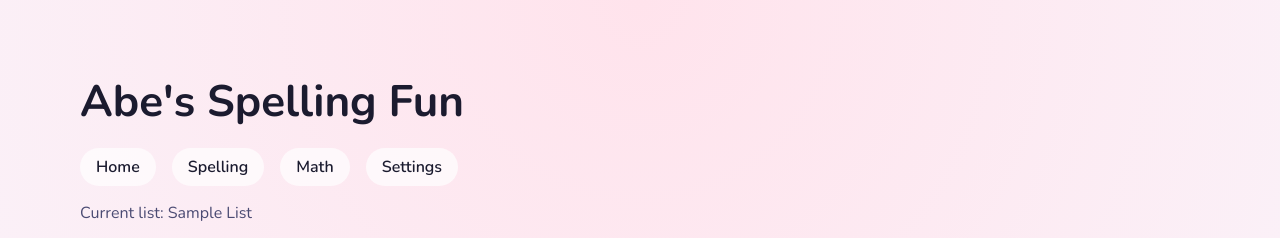
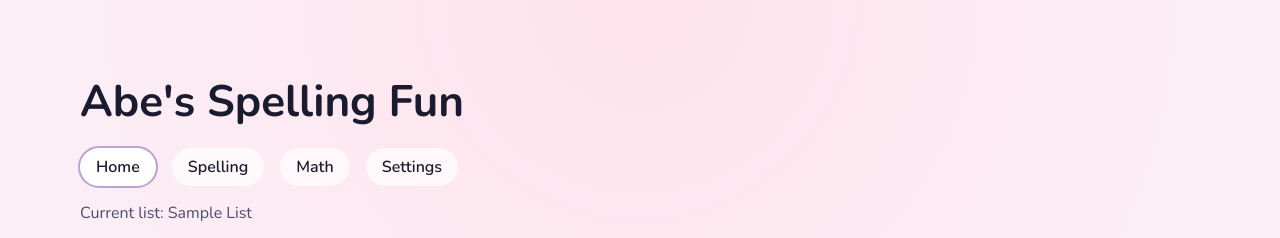
Before and after one commit to Arkist5/AbesSpellingFun, a React (Vite) app: page / in a window 1280 px wide. Shown: the top 238 px of the page. Built offline with nearby package versions, Linux system fonts and the light colour scheme.

Commit message:
chore(a11y/nav): add aria labels & active state; deprecate GameSelectPage

```diff
--- a/src/pages/GameSelectPage.tsx
+++ b/src/pages/GameSelectPage.tsx
@@ -1,3 +1,9 @@
+/**
+ * DEPRECATED (2025-10-09):
+ * Replaced by <SpellingPage /> at path "/spelling".
+ * This file is intentionally kept to avoid breaking imports in old branches/links.
+ * Prefer importing `SpellingPage` and linking to "/spelling".
+ */
 import { GameSelect } from '../ui/GameSelect';
 import { Layout } from '../ui/Layout';
 
--- a/src/router.tsx
+++ b/src/router.tsx
@@ -110,19 +110,31 @@ type LinkProps = {
   to: string;
   children: ReactNode;
   className?: string;
+  /** Optional accessible label for screen readers */
+  ariaLabel?: string;
 };
 
-export function Link({ to, children, className }: LinkProps) {
+export function Link({ to, children, className, ariaLabel }: LinkProps) {
   const navigate = useNavigate();
   const currentPath = usePathname();
+
+  const resolved = resolveRelativePath(currentPath, to);
   const handleClick = (event: MouseEvent<HTMLAnchorElement>) => {
     event.preventDefault();
-    const resolved = resolveRelativePath(currentPath, to);
     navigate(resolved);
   };
-  const targetHash = pathToHash(resolveRelativePath(currentPath, to));
+
+  const targetHash = pathToHash(resolved);
+  const isActive = resolved === currentPath;
+
   return (
-    <a href={hrefWithBase(targetHash)} onClick={handleClick} className={className}>
+    <a
+      href={hrefWithBase(targetHash)}
+      onClick={handleClick}
+      className={className}
+      aria-current={isActive ? 'page' : undefined}
+      aria-label={ariaLabel}
+    >
       {children}
     </a>
   );
--- a/src/ui/Home.tsx
+++ b/src/ui/Home.tsx
@@ -77,12 +77,12 @@ export function Home() {
         }}
       >
         <div style={{ flex: '1 1 160px', minWidth: '160px' }}>
-          <Link to="/math" className="BigButton-link">
+          <Link to="/math" className="BigButton-link" ariaLabel="Go to Math games">
             🧮 Math
           </Link>
         </div>
         <div style={{ flex: '1 1 160px', minWidth: '160px' }}>
-          <Link to="/spelling" className="BigButton-link">
+          <Link to="/spelling" className="BigButton-link" ariaLabel="Go to Spelling games">
             🔤 Spelling
           </Link>
         </div>
--- a/src/ui/layout.css
+++ b/src/ui/layout.css
@@ -162,3 +162,9 @@ body {
   width: 100% !important;
   height: auto !important;
 }
+
+/* Highlight the active nav item (set via aria-current="page" on <Link>) */
+.AppShell-header nav a[aria-current="page"] {
+  background: #ffffff;
+  outline: 2px solid rgba(74, 20, 140, 0.35); /* subtle ring */
+}
```
